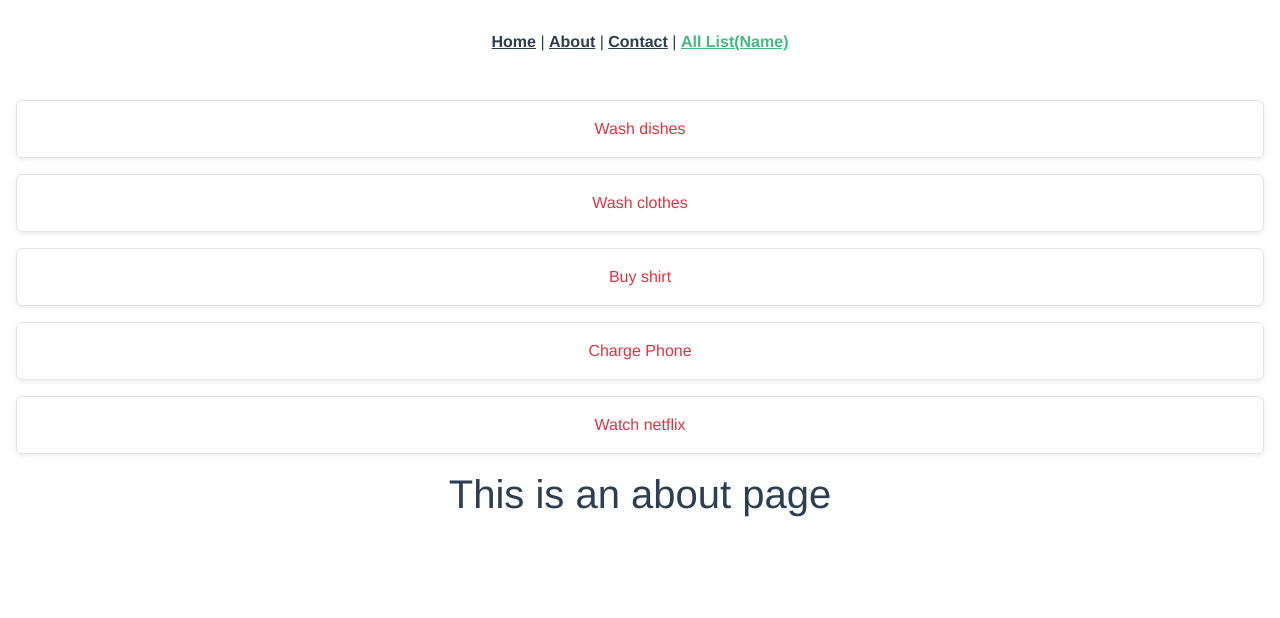
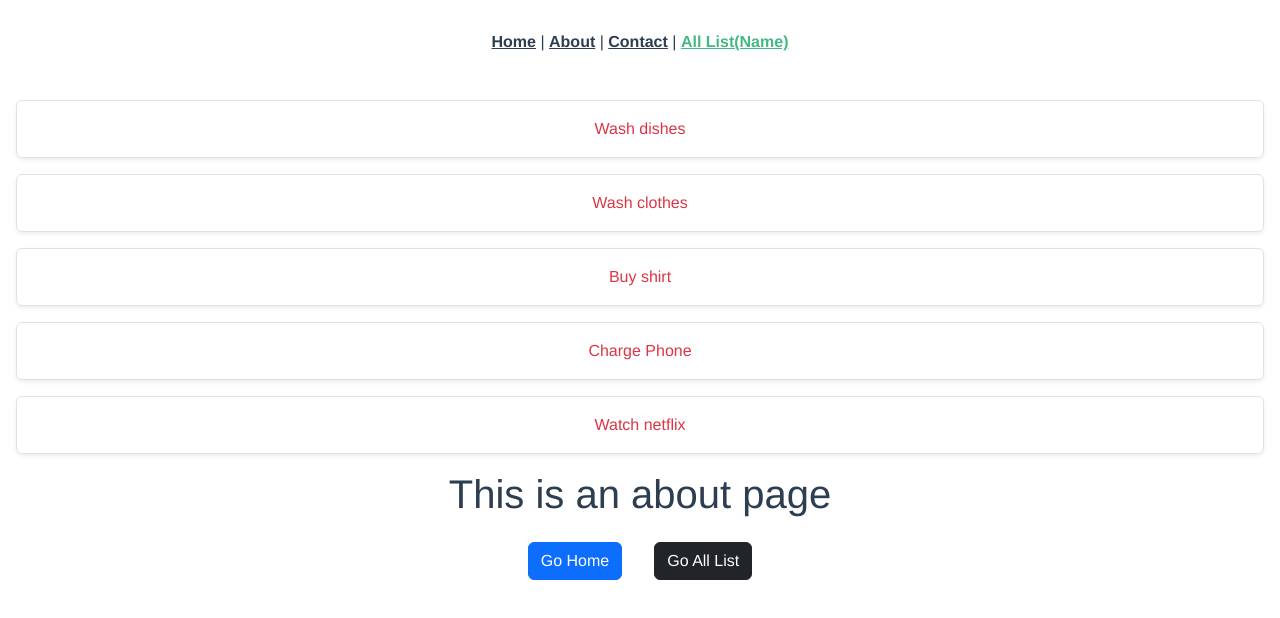
Before and after one commit to AungKyawPhyo1142/vue3-sample, a Vue app: page /allList in a window 1280 px wide. Shown: the top 618 px of the page. Built offline with nearby package versions, Linux system fonts and the light colour scheme.

Commit message:
Button links & 404

```diff
--- a/src/router/index.ts
+++ b/src/router/index.ts
@@ -34,6 +34,11 @@ const routes: Array<RouteRecordRaw> = [
     name: 'about-us',
     redirect: '/about'
   },
+  {
+    // if the page(url) doesn't exit, go HomeVue
+    path: '/:pathMatch(.*)*',
+    component: ()=> import('../views/404_Page.vue')
+  }
 ]
 
 const router = createRouter({
--- /dev/null
+++ b/src/views/404_Page.vue
@@ -0,0 +1,11 @@
+<template>
+    <div>
+        <h1 class="text-danger">404</h1>
+    </div>
+</template>
+
+<script>
+    export default {
+        name:'404_Page',
+    }
+</script>
--- a/src/views/AboutView.vue
+++ b/src/views/AboutView.vue
@@ -1,5 +1,27 @@
 <template>
   <div class="about">
     <h1>This is an about page</h1>
+    <button class="m-3 btn btn-primary" @click="goHome()">Go Home</button>
+    <button class="m-3 btn btn-dark" @click="goList()">Go All List</button>
   </div>
 </template>
+
+<script>
+  export default {
+    name:'AboutView',
+    methods: {
+      goHome () {
+        // using path(URL) route
+        this.$router.push('/');
+      },
+      goList(){
+        // using name route
+        this.$router.push({name:'allList'})
+      }
+    }
+  }
+</script>
+
+<style lang="scss" scoped>
+
+</style>
```
